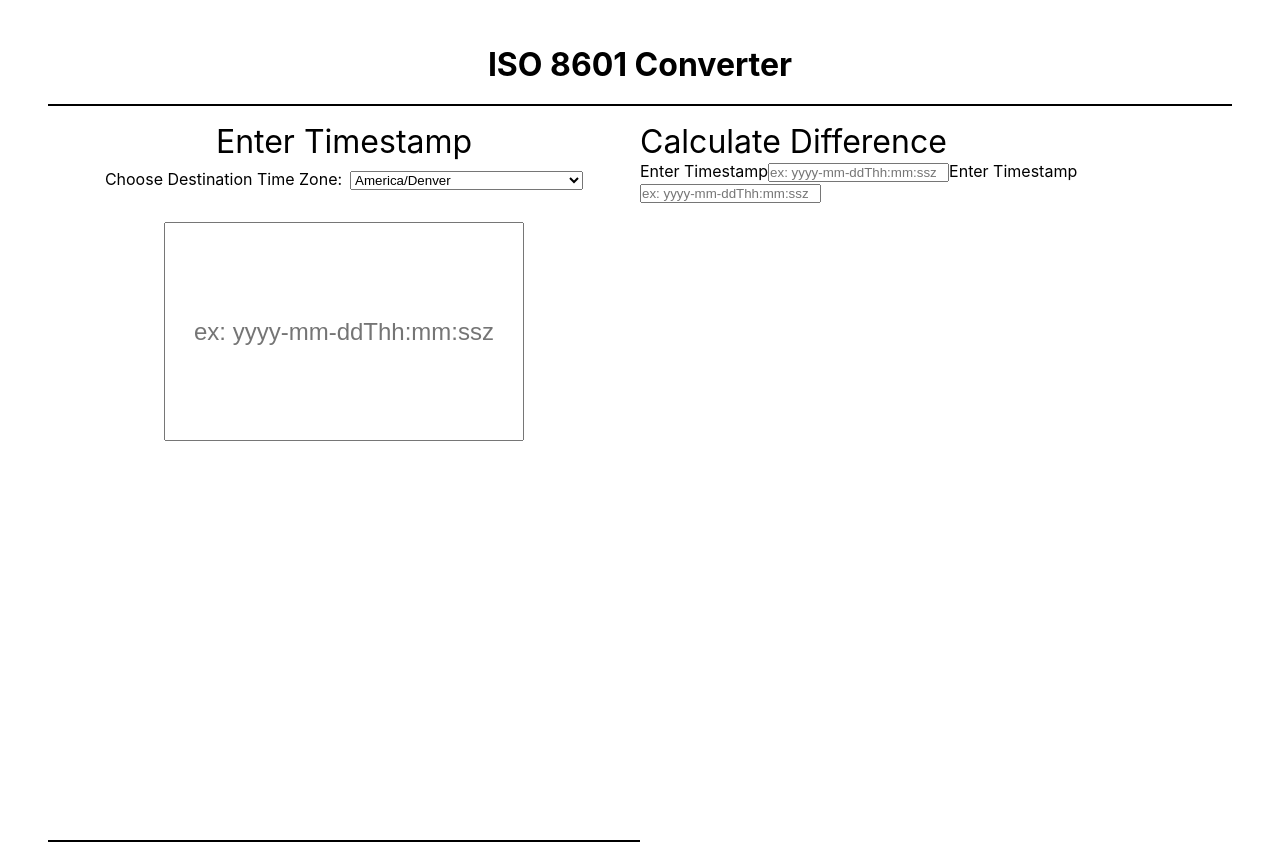
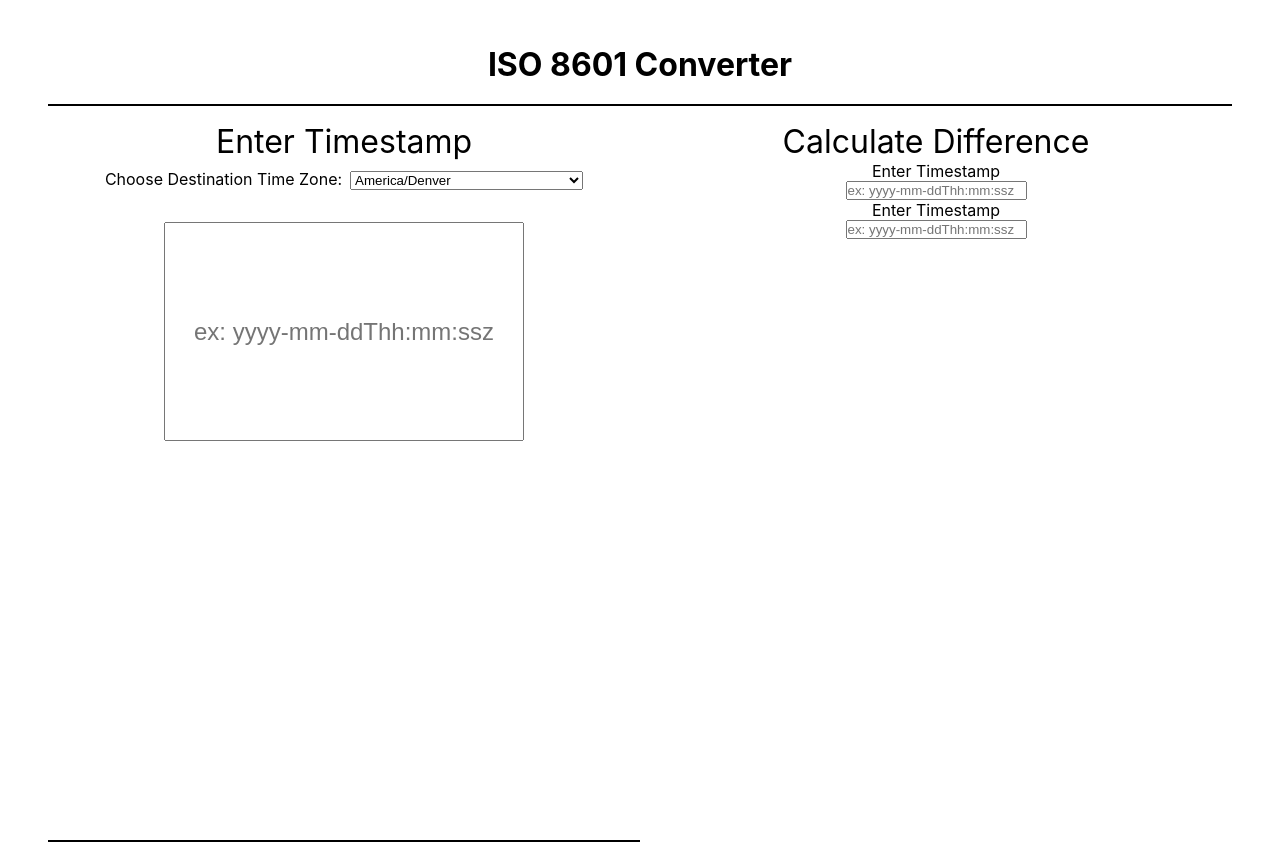
Before and after one commit to tylrs/iso-8601-converter, a React (Create React App) app: page / in a window 1280 px wide. Built offline with nearby package versions, Linux system fonts and the light colour scheme.

Commit message:
Add flex to diff side

```diff
--- a/src/components/App/App.css
+++ b/src/components/App/App.css
@@ -72,3 +72,9 @@ main {
     font-size: 2rem;
     font-weight: normal;
 }
+
+.diff-section {
+    align-items: center;
+    display: flex;
+    flex-direction: column;
+}
```
